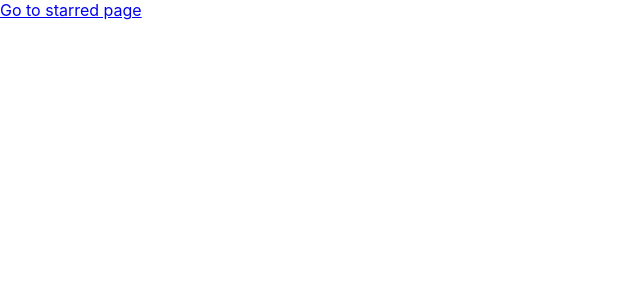
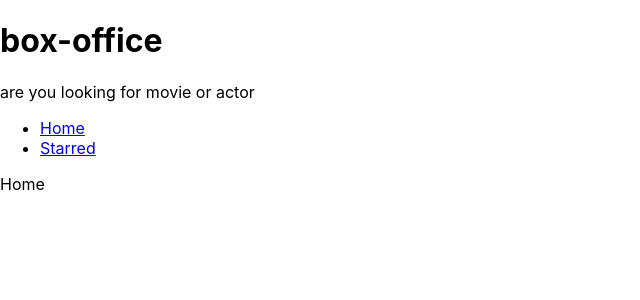
Before and after one commit to 563rajesh/box-office-app, a React (Create React App) app: page / in a window 1280 px wide. Shown: the top 300 px of the page, without its empty margins (0-640 px from the left). Built offline with nearby package versions, Linux system fonts and the light colour scheme.

Commit message:
added navigation and shared layout for home and starred

```diff
--- a/src/App.jsx
+++ b/src/App.jsx
@@ -1,12 +1,15 @@
 import { BrowserRouter, Routes, Route } from 'react-router-dom';
 import Home from './pages/Home';
 import Starred from './pages/Starred';
+import MainLayout from './pages/component/MainLayout';
 function App() {
   return (
     <BrowserRouter>
       <Routes>
-        <Route path="/" element={<Home />}></Route>
-        <Route path="/starred" element={<Starred />}></Route>
+        <Route element={<MainLayout />}>
+          <Route path="/" element={<Home />}></Route>
+          <Route path="/starred" element={<Starred />}></Route>
+        </Route>
         <Route path="*" element={<div>Page not found</div>} />
         {/* <Route path="/" element={<App />}>
       <Route index element={<Home />} />
--- a/src/pages/Home.jsx
+++ b/src/pages/Home.jsx
@@ -1,6 +1,5 @@
-import { Link } from 'react-router-dom';
 const Home = () => {
-  return <Link to="/starred">Go to starred page</Link>;
+  return <div>Home</div>;
 };
 
 export default Home;
--- /dev/null
+++ b/src/pages/component/Apptitle.jsx
@@ -0,0 +1,12 @@
+export default function Apptitle(props) {
+  const {
+    title = 'box-office',
+    subTitle = 'are you looking for movie or actor',
+  } = props;
+  return (
+    <div>
+      <h1>{title}</h1>
+      <p>{subTitle}</p>
+    </div>
+  );
+}
--- /dev/null
+++ b/src/pages/component/MainLayout.jsx
@@ -0,0 +1,14 @@
+import { Outlet } from 'react-router-dom';
+import Navs from './Navs';
+import Apptitle from './Apptitle';
+const MainLayout = () => {
+  return (
+    <div>
+      <Apptitle></Apptitle>
+      <Navs></Navs>
+      <Outlet></Outlet>
+    </div>
+  );
+};
+
+export default MainLayout;
--- /dev/null
+++ b/src/pages/component/Navs.jsx
@@ -0,0 +1,27 @@
+import { Link } from 'react-router-dom';
+const Navs = () => {
+  const LINKS = [
+    {
+      text: 'Home',
+      to: '/',
+    },
+    {
+      text: 'Starred',
+      to: '/starred',
+    },
+  ];
+
+  return (
+    <div>
+      <ul>
+        {LINKS.map(link => (
+          <li key={link.to}>
+            <Link to={link.to}>{link.text}</Link>
+          </li>
+        ))}
+      </ul>
+    </div>
+  );
+};
+
+export default Navs;
```
